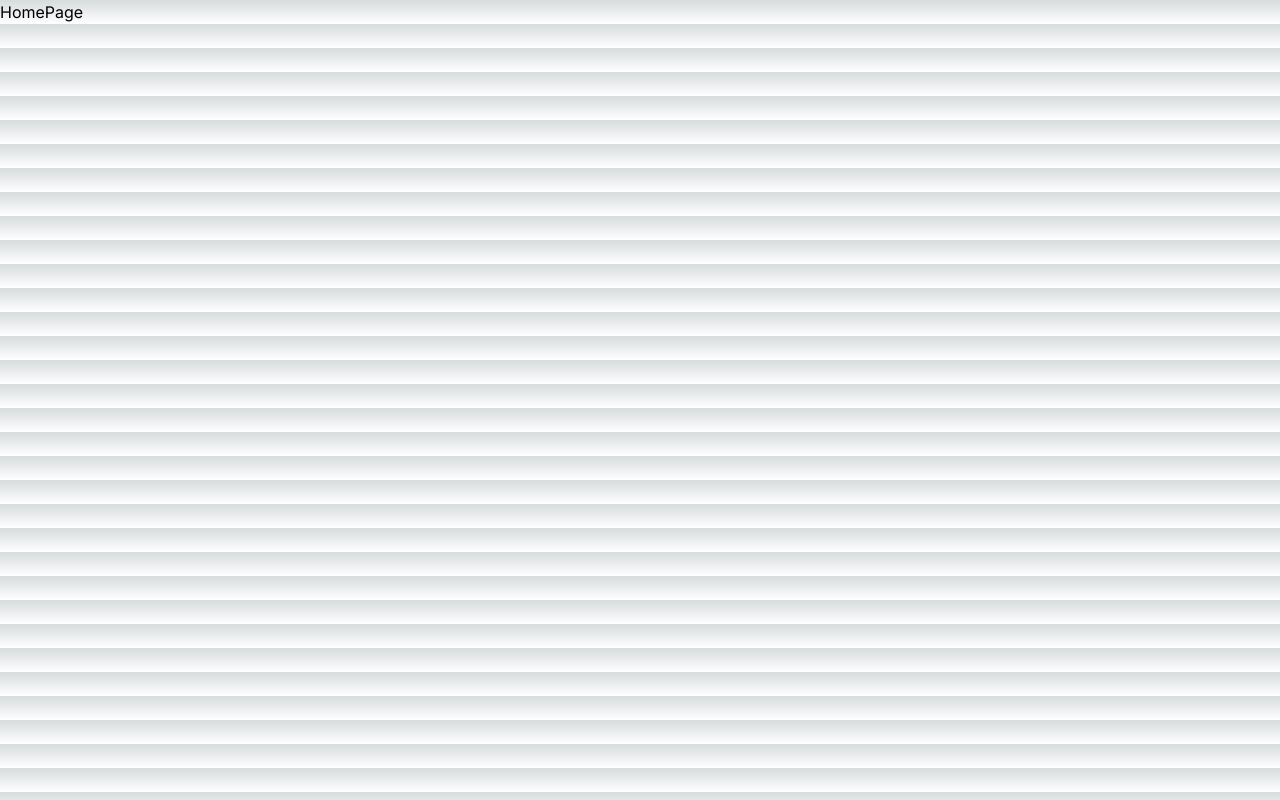
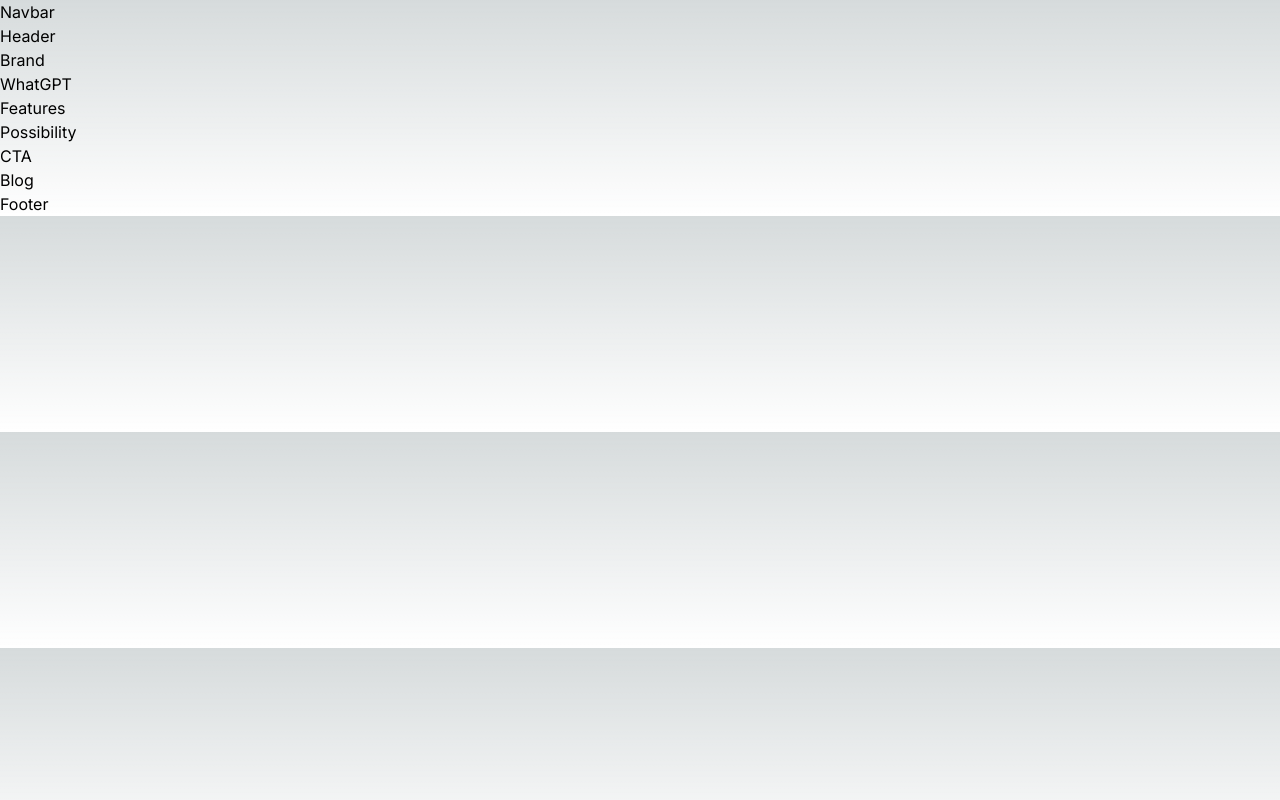
Before and after one commit to larryh12/gpt3-site, a Next.js app: page / in a window 1280 px wide. Built offline with nearby package versions, Linux system fonts and the light colour scheme.

Commit message:
add scaffold html and file structure

```diff
--- a/app/page.jsx
+++ b/app/page.jsx
@@ -1,8 +1,35 @@
 import React from 'react'
+
+// import { Footer, Blog, Possibility, Features, WhatGPT, Header } from '@/containers';
+// import { CTA, Brand, Navbar } from '@/components';
+
+import Header from '@/containers/Header'
+import WhatGPT from '@/containers/WhatGPT'
+import Features from '@/containers/Features'
+import Possibility from '@/containers/Possibility'
+import Blog from '@/containers/Blog'
+import Footer from '@/containers/Footer'
+
+import Navbar from '@/components/Navbar'
+import Brand from '@/components/Brand'
+import CTA from '@/components/CTA'
+
 
 const HomePage = () => {
   return (
-    <div>HomePage</div>
+    <div className="App">
+    <div className="gradient__bg">
+      <Navbar />
+      <Header />
+    </div>
+    <Brand />
+    <WhatGPT />
+    <Features />
+    <Possibility />
+    <CTA />
+    <Blog />
+    <Footer />
+  </div>
   )
 }
 
--- /dev/null
+++ b/components/Brand.jsx
@@ -0,0 +1,9 @@
+import React from 'react'
+
+const Brand = () => {
+  return (
+    <div>Brand</div>
+  )
+}
+
+export default Brand
--- /dev/null
+++ b/components/CTA.jsx
@@ -0,0 +1,9 @@
+import React from 'react'
+
+const CTA = () => {
+  return (
+    <div>CTA</div>
+  )
+}
+
+export default CTA
--- /dev/null
+++ b/components/Navbar.jsx
@@ -0,0 +1,9 @@
+import React from 'react'
+
+const Navbar = () => {
+  return (
+    <div>Navbar</div>
+  )
+}
+
+export default Navbar
--- /dev/null
+++ b/containers/Blog.jsx
@@ -0,0 +1,9 @@
+import React from 'react'
+
+const Blog = () => {
+  return (
+    <div>Blog</div>
+  )
+}
+
+export default Blog
--- /dev/null
+++ b/containers/Features.jsx
@@ -0,0 +1,9 @@
+import React from 'react'
+
+const Features = () => {
+  return (
+    <div>Features</div>
+  )
+}
+
+export default Features
--- /dev/null
+++ b/containers/Footer.jsx
@@ -0,0 +1,9 @@
+import React from 'react'
+
+const Footer = () => {
+  return (
+    <div>Footer</div>
+  )
+}
+
+export default Footer
--- /dev/null
+++ b/containers/Header.jsx
@@ -0,0 +1,9 @@
+import React from 'react'
+
+const Header = () => {
+  return (
+    <div>Header</div>
+  )
+}
+
+export default Header
--- /dev/null
+++ b/containers/Possibility.jsx
@@ -0,0 +1,9 @@
+import React from 'react'
+
+const Possibility = () => {
+  return (
+    <div>Possibility</div>
+  )
+}
+
+export default Possibility
--- /dev/null
+++ b/containers/WhatGPT.jsx
@@ -0,0 +1,9 @@
+import React from 'react'
+
+const WhatGPT = () => {
+  return (
+    <div>WhatGPT</div>
+  )
+}
+
+export default WhatGPT
```
Also changed, not shown: 1 other file (tests, documents, lock files or other folders).
